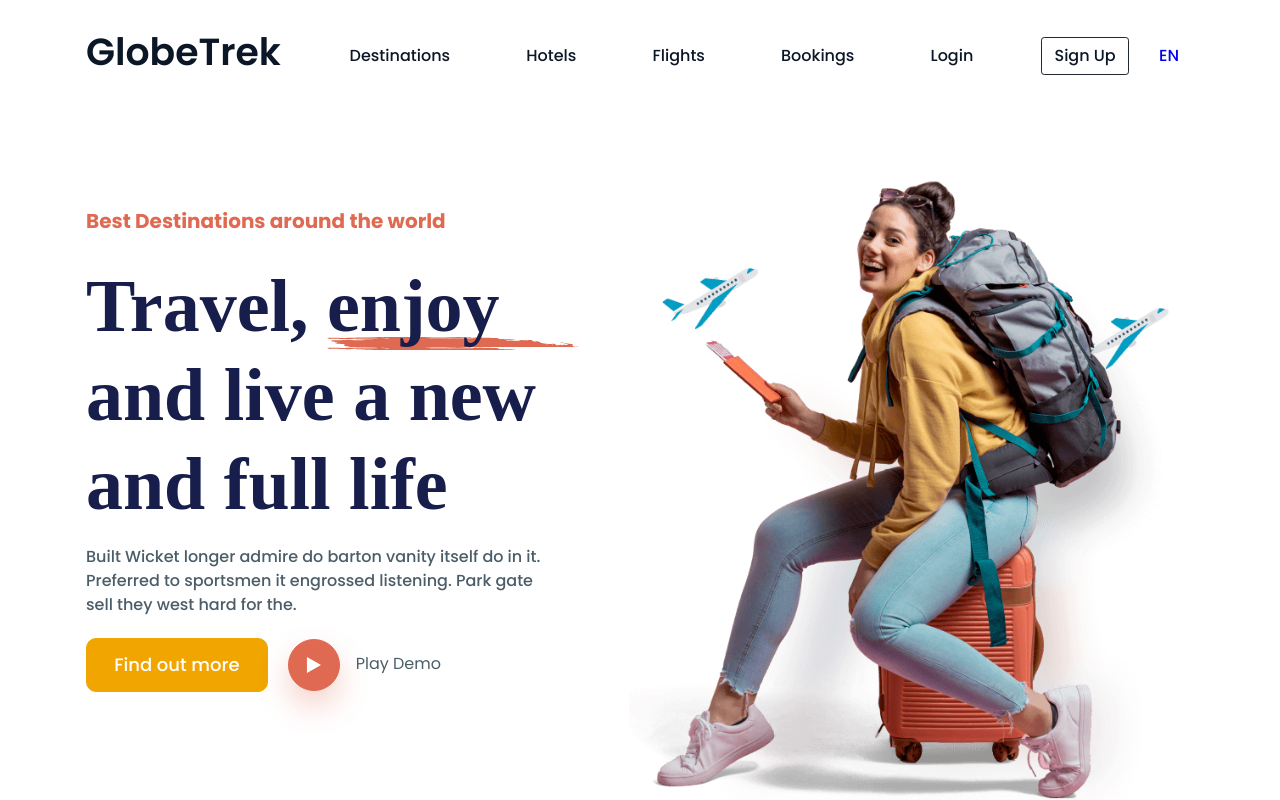
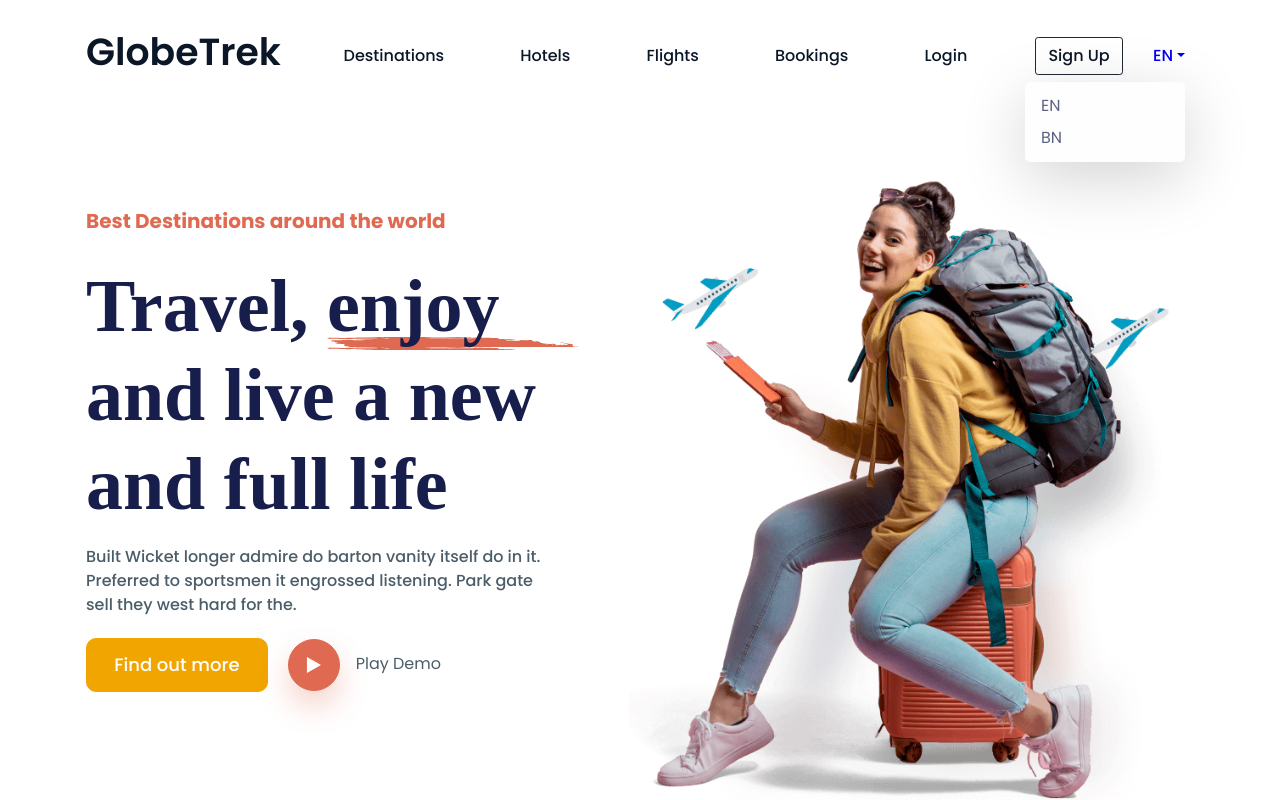
Before and after one commit to Sr-meraj/GlobeTrek, a plain HTML site: page index.html in a window 1280 px wide. Both pictures are taken after a click on the button "EN". Shown: the top 800 px of the page. Drawn offline with Linux system fonts and the light colour scheme; a web font is replaced by a local one.

Commit message:
Language dropdown implementation

```diff
--- a/index.html
+++ b/index.html
@@ -101,13 +101,30 @@
                     >Sign Up</a
                   >
                 </li>
-                <li class="nav-item">
+                <li class="nav-item dropdown">
                   <a
+                    class="dropdown-toggle"
                     href="#"
                     id="navbarDropdown"
                     role="button"
                     >EN</a
                   >
+                  <ul class="dropdown-menu">
+                    <li>
+                      <a
+                        class="dropdown-item"
+                        href="#!"
+                        >EN</a
+                      >
+                    </li>
+                    <li>
+                      <a
+                        class="dropdown-item"
+                        href="#!"
+                        >BN</a
+                      >
+                    </li>
+                  </ul>
                 </li>
               </ul>
             </div>
--- a/src/css/index.css
+++ b/src/css/index.css
@@ -1090,7 +1090,76 @@ section {
 .navbar-expand .navbar-toggler {
   display: none;
 }
-
+.dropdown {
+  position: relative;
+}
+
+.dropdown-toggle {
+  white-space: nowrap;
+}
+
+.dropdown-toggle::after {
+  display: inline-block;
+  margin-left: 0.255em;
+  vertical-align: 0.255em;
+  content: "";
+  border-top: 0.3em solid;
+  border-right: 0.3em solid transparent;
+  border-bottom: 0;
+  border-left: 0.3em solid transparent;
+}
+
+.dropdown-toggle:empty::after {
+  margin-left: 0;
+}
+ul.dropdown-menu.show {
+  display: block;
+  box-shadow: 0 1rem 4rem rgba(0, 0, 0, 0.175) !important;
+}
+.dropdown-item {
+  display: block;
+  width: 100%;
+  padding: 0.25rem 1rem;
+  clear: both;
+  font-weight: 400;
+  color: #5e6282;
+  text-align: inherit;
+  white-space: nowrap;
+  background-color: transparent;
+  border: 0;
+}
+
+.dropdown-item:hover,
+.dropdown-item:focus {
+  color: #555875;
+  text-decoration: none;
+  background-color: #f5f5f5;
+}
+
+.dropdown-item:active {
+  color: #fffefe;
+  text-decoration: none;
+  background-color: #f1a501;
+}
+.dropdown-menu {
+  position: absolute;
+  z-index: 1000;
+  display: none;
+  min-width: 10rem;
+  padding: 0.5rem 0;
+  margin: 0;
+  font-size: 1rem;
+  color: #5e6282;
+  text-align: left;
+  list-style: none;
+  background-color: #fffefe;
+  background-clip: padding-box;
+  border: none;
+  border-radius: 0.3rem;
+  left: auto;
+  right: 0;
+  top: 38px;
+}
 @media (min-width: 992px) {
   .navbar-expand {
     -ms-flex-wrap: nowrap;
@@ -1711,24 +1780,45 @@ section {
     z-index: 11;
   }
   .nav__content ul.navbar-nav {
-    position: absolute;
+    position: relative;
     flex-direction: column;
     justify-content: space-around;
     align-items: start;
     z-index: 11;
     background: whitesmoke;
     width: 100%;
-    height: 360px;
+    min-height: 360px;
+    padding-bottom: 2rem;
+    gap: 10px;
   }
 
   .navbar-expand .navbar-toggler {
     display: block;
   }
+  .navbar-nav .nav-item {
+    width: 100%;
+  }
+  .navbar-nav .nav-item:last-child .dropdown-toggle,
+  .navbar-nav .nav-item .nav-link {
+    display: block;
+    width: 100%;
+    padding: 0.3rem 0;
+  }
+
   .navbar-nav .nav-item:last-child {
     padding-right: 1.9rem;
     padding-left: 1.86rem;
   }
-}
+
+  .dropdown-menu {
+    position: relative;
+    top: 0;
+  }
+  ul.dropdown-menu.show {
+    box-shadow: none !important;
+  }
+}
+
 @media (max-width: 768px) {
   .service-card .card-body {
     padding: 1.6rem;
--- a/src/js/navbar.js
+++ b/src/js/navbar.js
@@ -6,3 +6,23 @@ document.querySelector('.navbar-toggler').onclick = function() {
     div.classList.add('show')
   }
 };
+
+
+document.addEventListener('DOMContentLoaded', function () {
+  const dropdownToggle = document.getElementById('navbarDropdown');
+  const dropdownMenu = dropdownToggle.nextElementSibling; // Select the <ul> element
+
+  dropdownToggle.addEventListener('click', function (event) {
+    event.preventDefault(); // Prevent default link behavior
+
+    // Toggle the 'show' class on the dropdown menu
+    dropdownMenu.classList.toggle('show');
+  });
+
+  // Close the dropdown if clicked outside
+  document.addEventListener('click', function (event) {
+    if (!dropdownToggle.contains(event.target) && !dropdownMenu.contains(event.target)) {
+      dropdownMenu.classList.remove('show');
+    }
+  });
+});
```
